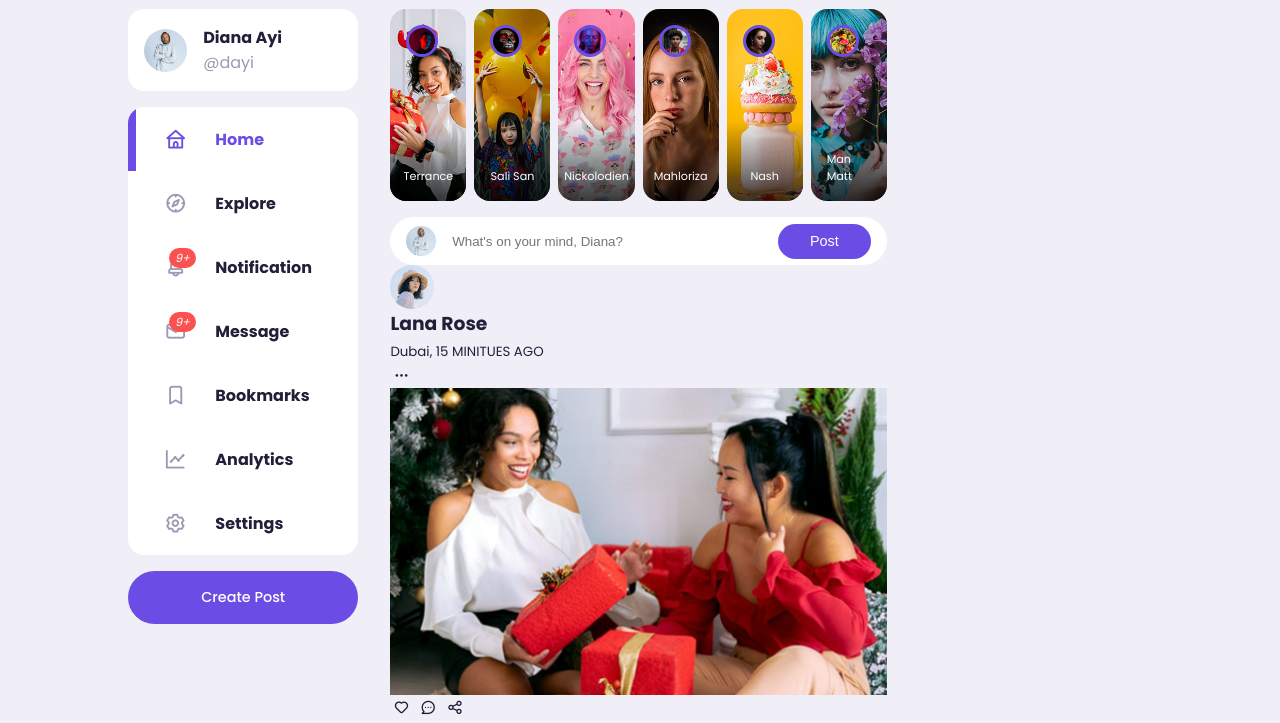
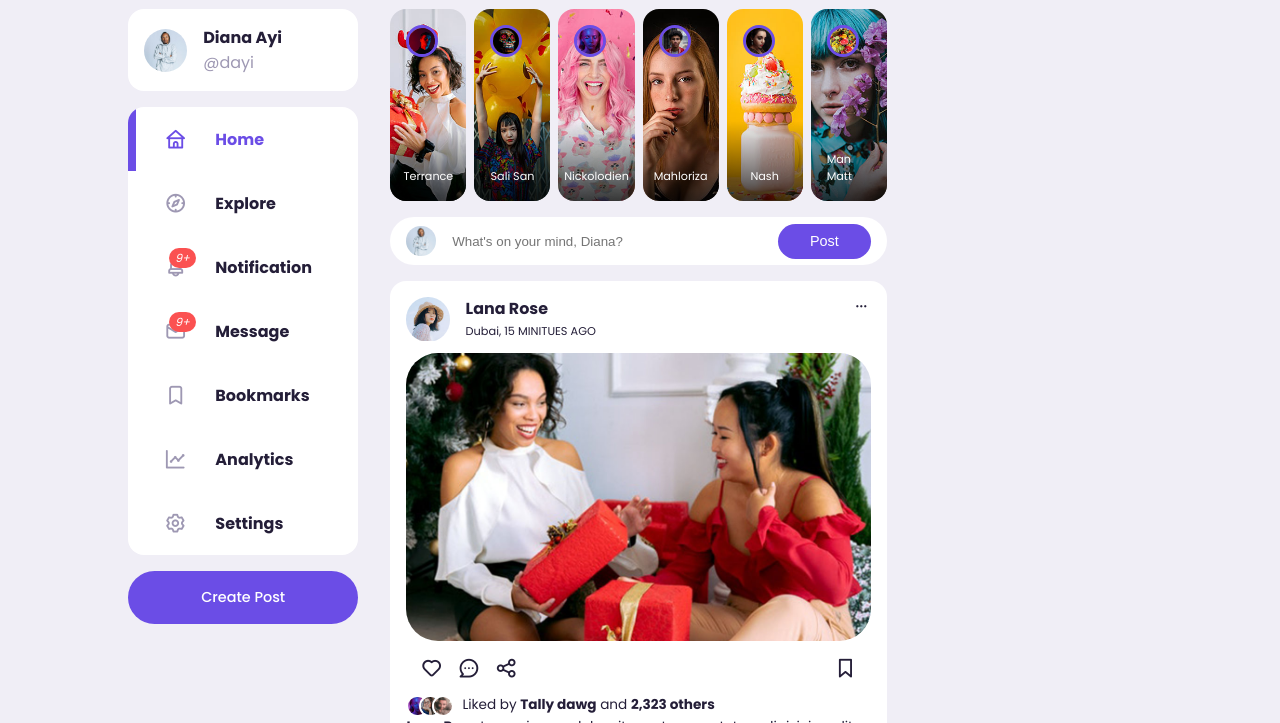
Before and after one commit to Tally2014/ResponsiveSocialMediaWebsite, a plain HTML site: page index.html in a window 1280 px wide. Shown: the part 77-800 px from the top of the page. Drawn offline with nearby package versions, Linux system fonts and the light colour scheme.

Commit message:
Feeds/Posts Styles

```diff
--- a/index.html
+++ b/index.html
@@ -181,15 +181,15 @@
                                 <h3>Lana Rose</h3>
                                 <small>Dubai, 15 MINITUES AGO</small>
                             </div>
+                        </div>
                         <span class="edit">
                             <i class="uil uil-ellipsis-h"></i>
                         </span>
                     </div>
-                    </div>
                     <div class="photo">
                         <img src="./images/feed-1.jpg" alt="">
                     </div>
-                    <div class="active-button">
+                    <div class="action-buttons">
                         <div class="interaction-buttons">
                             <span><i class="uil uil-heart"></i></span>
                             <span><i class="uil uil-comment-dots"></i></span>
@@ -198,7 +198,7 @@
                         <div class="bookmark">
                             <span><i class="uil uil-bookmark-full"></i></span>
                         </div>
-
+                    </div>
                     <div class="liked-by">
                         <span><img src="./images/profile-10.jpg"></span>
                         <span><img src="./images/profile-4.jpg"></span>
@@ -211,7 +211,12 @@
                     </div>
                     <div class="comments text-muted">View all 277 comments</div>
                 </div>
-                </div>
+
+
+
+
+                <!------------------------- END OF FEEDS -------------------------->
+
             </div>
 
             </div>
--- a/style.css
+++ b/style.css
@@ -357,3 +357,59 @@ main .container .left .profile {
   color: var(--color-dark);
   padding-left: 1rem;
 }
+
+/* ------------------------- FEEDS ----------------------------- */
+.middle .feeds .feed {
+  background: var(--color-white);
+  border-radius: var(--card-border-radius);
+  padding: var(--card-padding);
+  margin: 1rem 0;
+  font-size: 0.85rem;
+  line-height: 1.5;
+}
+
+.middle .feed .head {
+  display: flex;
+  justify-content: space-between;
+}
+
+.middle .feed .user {
+  display: flex;
+  gap: 1rem;
+}
+
+.middle .feed .photo {
+  border-radius: var(--border-radius);
+  overflow: hidden;
+  margin: 0.7rem 0;
+}
+
+.middle .feed .action-buttons {
+  display: flex;
+  justify-content: space-between;
+  align-items: center;
+  font-size: 1.4rem;
+  margin: 0.6rem;
+}
+
+.middle .liked-by {
+  display: flex;
+}
+
+.middle .liked-by span {
+  display: block;
+  width: 1.4rem;
+  height: 1.4rem;
+  border-radius: 50%;
+  overflow: hidden;
+  border: 2px solid var(--color-white);
+  margin-left: -0.6rem;
+}
+
+.middle .liked-by span:first-child {
+  margin: 0;
+}
+
+.middle .liked-by p {
+  margin-left: 0.5rem;
+}
```
Lines whose indentation alone changed are shown as unchanged.
